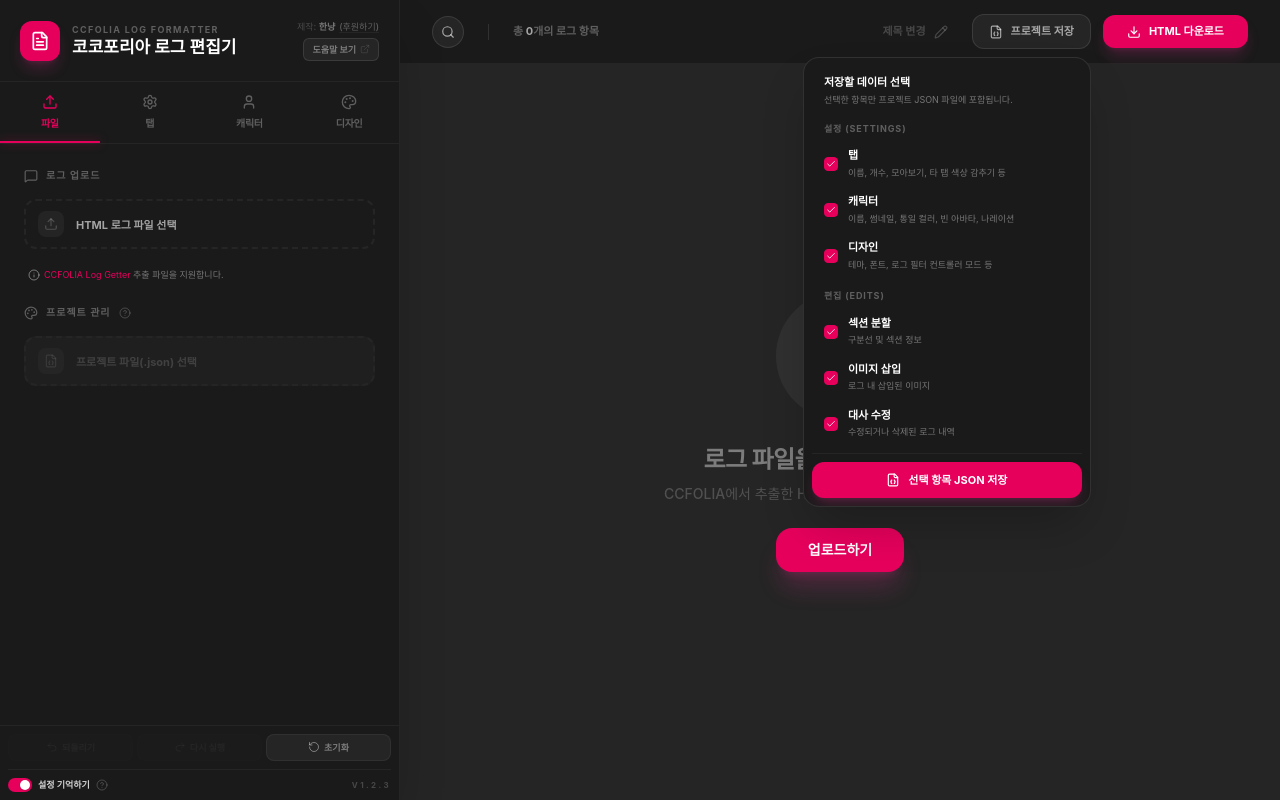
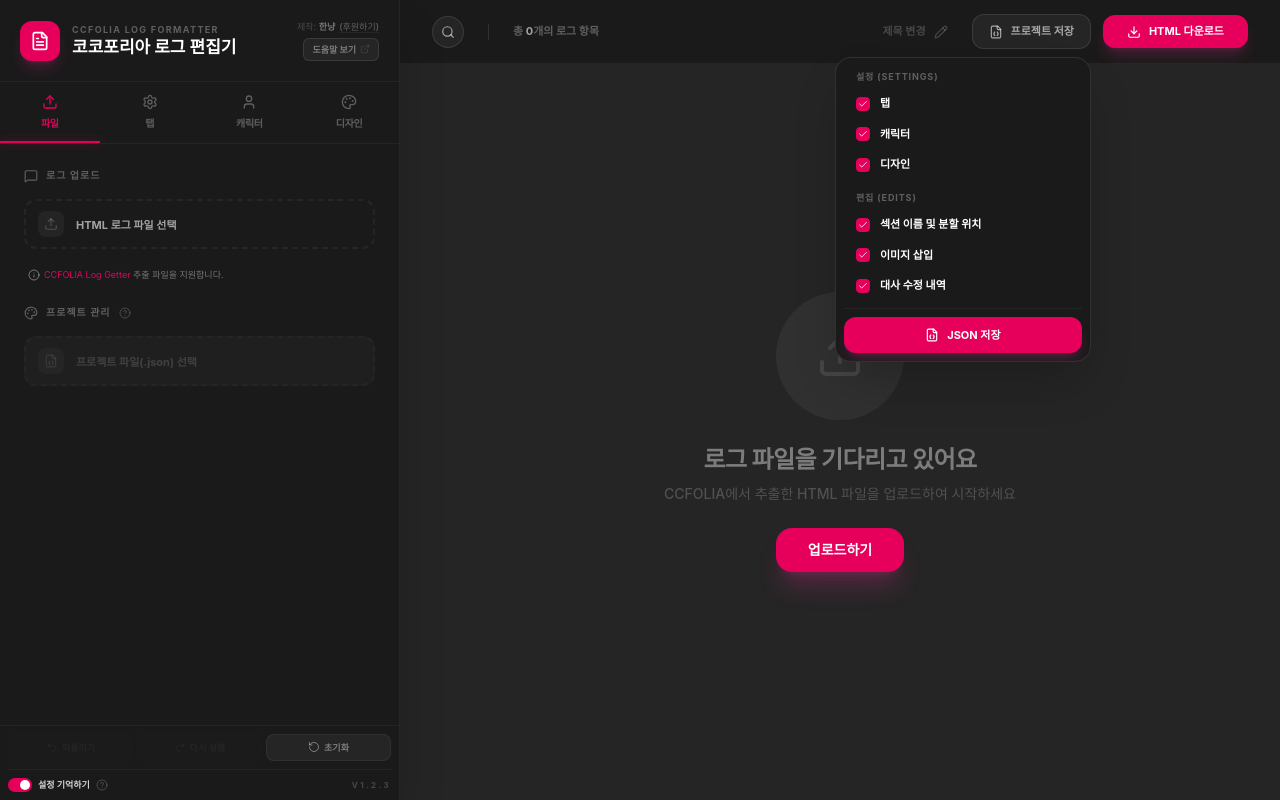
Before and after one commit to 660-099/CCFOLIA-Log-Backup, a React (Vite) app: page / in a window 1280 px wide. Both pictures are taken after a click on the button "프로젝트 저장". Built offline with nearby package versions, Linux system fonts and the light colour scheme; a web font is replaced by a local one.

Commit message:
feat(saveMenu): Simplify save menu options
Refactors the save menu by removing redundant descriptions for saveable items and simplifying the UI. This improves clarity and reduces visual clutter.

```diff
--- a/src/App.tsx
+++ b/src/App.tsx
@@ -2718,19 +2718,14 @@
                       initial={{ opacity: 0, y: 10, scale: 0.95 }}
                       animate={{ opacity: 1, y: 0, scale: 1 }}
                       exit={{ opacity: 0, y: 10, scale: 0.95 }}
-                      className="absolute right-0 mt-2 w-72 bg-[#1a1a1a] border border-white/10 rounded-2xl shadow-2xl z-50 overflow-hidden p-2"
+                      className="absolute right-0 mt-2 w-64 bg-[#1a1a1a] border border-white/10 rounded-2xl shadow-2xl z-50 overflow-hidden p-2"
                     >
-                      <div className="px-3 py-2 mb-1">
-                        <p className="text-[11px] font-bold text-white mb-1">저장할 데이터 선택</p>
-                        <p className="text-[9px] text-white/40 leading-tight">선택한 항목만 프로젝트 JSON 파일에 포함됩니다.</p>
-                      </div>
-
                       <div className="space-y-0.5">
                         <div className="px-3 py-1"><p className="text-[9px] font-bold text-white/30 uppercase tracking-widest">설정 (Settings)</p></div>
                         {[
-                          { id: 'tabs', label: '탭', desc: '이름, 개수, 모아보기, 타 탭 색상 감추기 등' },
-                          { id: 'chars', label: '캐릭터', desc: '이름, 썸네일, 통일 컬러, 빈 아바타, 나레이션' },
-                          { id: 'design', label: '디자인', desc: '테마, 폰트, 로그 필터 컨트롤러 모드 등' },
+                          { id: 'tabs', label: '탭' },
+                          { id: 'chars', label: '캐릭터' },
+                          { id: 'design', label: '디자인' },
                         ].map((item) => (
                           <label key={item.id} className="flex items-center gap-2.5 p-1.5 px-3 hover:bg-white/5 rounded-lg transition-colors cursor-pointer group">
                             <input
@@ -2740,15 +2735,12 @@
                               className="hidden"
                             />
                             <div className={cn(
-                              "w-3.5 h-3.5 rounded-sm flex items-center justify-center border transition-colors shrink-0 mt-0.5",
+                              "w-3.5 h-3.5 rounded-sm flex items-center justify-center border transition-colors shrink-0",
                               (saveOptions as any)[item.id] ? "bg-[#e6005c] border-[#e6005c]" : "bg-white/5 border-white/20 group-hover:border-white/40"
                             )}>
                               {(saveOptions as any)[item.id] && <Check className="w-2.5 h-2.5 text-white" />}
                             </div>
-                            <div className="flex-1 min-w-0">
-                              <p className="text-[11px] font-bold text-white truncate">{item.label}</p>
-                              <p className="text-[9px] text-white/40 truncate mt-0.5">{item.desc}</p>
-                            </div>
+                            <span className="text-[11px] font-bold text-white flex-1">{item.label}</span>
                           </label>
                         ))}
                       </div>
@@ -2756,9 +2748,9 @@
                       <div className="space-y-0.5 mt-2">
                         <div className="px-3 py-1"><p className="text-[9px] font-bold text-white/30 uppercase tracking-widest">편집 (Edits)</p></div>
                         {[
-                          { id: 'splits', label: '섹션 분할', desc: '구분선 및 섹션 정보' },
-                          { id: 'images', label: '이미지 삽입', desc: '로그 내 삽입된 이미지' },
-                          { id: 'edits', label: '대사 수정', desc: '수정되거나 삭제된 로그 내역' },
+                          { id: 'splits', label: '섹션 이름 및 분할 위치' },
+                          { id: 'images', label: '이미지 삽입' },
+                          { id: 'edits', label: '대사 수정 내역' },
                         ].map((item) => (
                           <label key={item.id} className="flex items-center gap-2.5 p-1.5 px-3 hover:bg-white/5 rounded-lg transition-colors cursor-pointer group">
                             <input
@@ -2768,15 +2760,12 @@
                               className="hidden"
                             />
                             <div className={cn(
-                              "w-3.5 h-3.5 rounded-sm flex items-center justify-center border transition-colors shrink-0 mt-0.5",
+                              "w-3.5 h-3.5 rounded-sm flex items-center justify-center border transition-colors shrink-0",
                               (saveOptions as any)[item.id] ? "bg-[#e6005c] border-[#e6005c]" : "bg-white/5 border-white/20 group-hover:border-white/40"
                             )}>
                               {(saveOptions as any)[item.id] && <Check className="w-2.5 h-2.5 text-white" />}
                             </div>
-                            <div className="flex-1 min-w-0">
-                              <p className="text-[11px] font-bold text-white truncate">{item.label}</p>
-                              <p className="text-[9px] text-white/40 truncate mt-0.5">{item.desc}</p>
-                            </div>
+                            <span className="text-[11px] font-bold text-white flex-1">{item.label}</span>
                           </label>
                         ))}
                       </div>
@@ -2788,7 +2777,7 @@
                         className="w-full flex items-center justify-center gap-2 p-2.5 bg-[#e6005c] hover:bg-[#ff0066] rounded-xl text-white transition-all text-[11px] font-bold shadow-lg shadow-pink-500/20 mt-1"
                       >
                         <FileJson className="w-3.5 h-3.5" />
-                        선택 항목 JSON 저장
+                        JSON 저장
                       </button>
                     </motion.div>
                   </>
```
